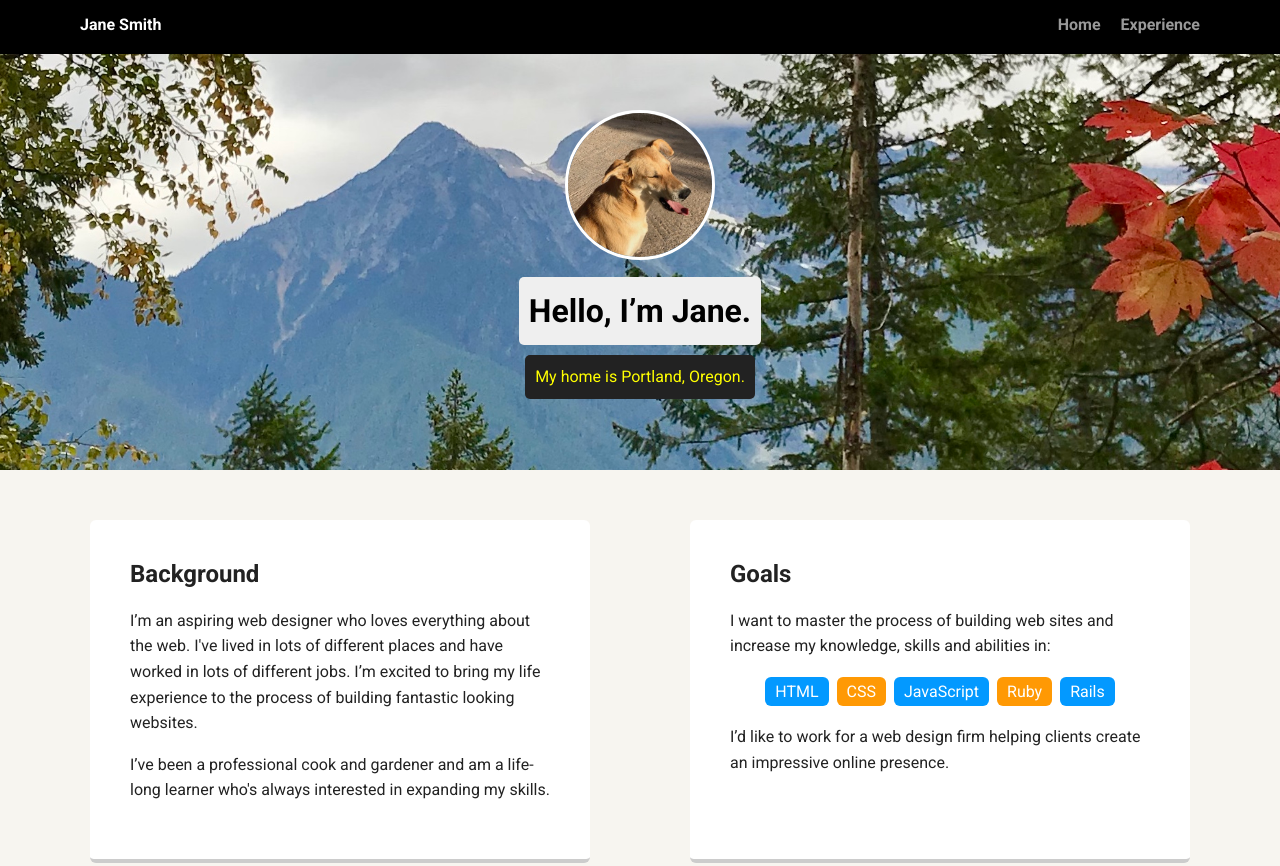
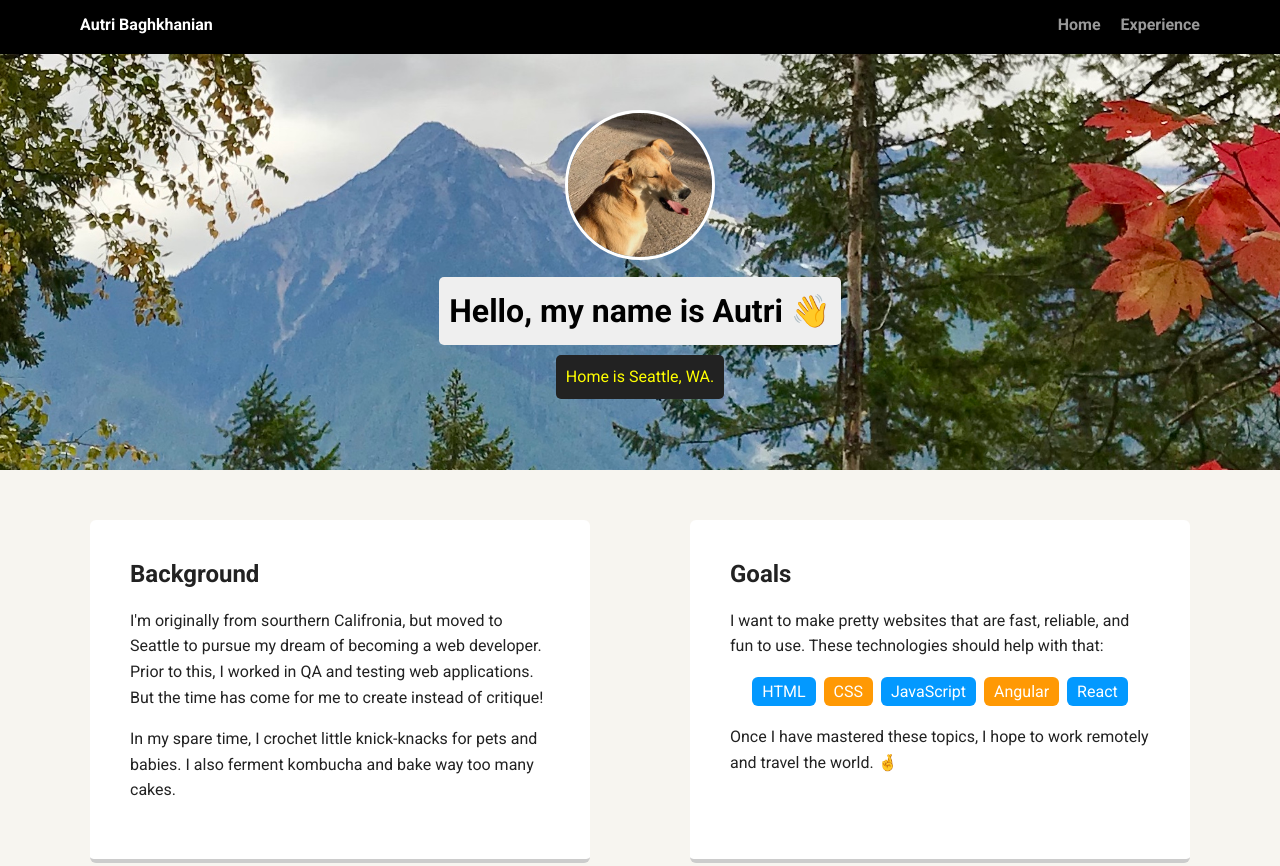
Before and after one commit to autri/TH-Project_1, a plain HTML site: page index.html in a window 1280 px wide. Shown: the top 866 px of the page. Drawn offline with Linux system fonts and the light colour scheme; a web font is replaced by a local one.

Commit message:
personalized text

```diff
--- a/index.html
+++ b/index.html
@@ -2,7 +2,7 @@
 <html lang="en">
 <head>
   <meta charset="utf-8">
-  <title>Jane Smith's Profile</title>
+  <title>Autri Baghkhanian's Profile</title>
   <meta name="viewport" content="width=device-width, initial-scale=1.0">
   <link rel="stylesheet" href="styles.css">
   <link href="https://fonts.googleapis.com/css?family=Muli%7CRoboto:400,300,500,700,900" rel="stylesheet"></head>
@@ -10,7 +10,7 @@
 
     <div class="main-nav">
         <ul class="nav">
-          <li class="name">Jane Smith</li>
+          <li class="name">Autri Baghkhanian</li>
           <li><a href="#">Home</a></li>
           <li><a href="#">Experience</a></li>
         </ul>
@@ -18,28 +18,28 @@
 
     <header>
       <img src="images/dog.jpg" alt="Dog yawning" class="profile-image">
-      <h1 class="tag name">Hello, I’m Jane.</h1>
-      <p class="tag location">My home is Portland, Oregon.</p>
+      <h1 class="tag name">Hello, my name is Autri 👋</h1>
+      <p class="tag location">Home is Seattle, WA.</p>
     </header>
 
     <main class="flex">
       <div class="card">
         <h2>Background</h2>
-        <p>I’m an aspiring web designer who loves everything about the web. I've lived in lots of different places and have worked in lots of different jobs. I’m excited to bring my life experience to the process of building fantastic looking websites.</p>
-        <p>I’ve been a professional cook and gardener and am a life-long learner who's always interested in expanding my skills.</p>
+        <p>I'm originally from sourthern Califronia, but moved to Seattle to pursue my dream of becoming a web developer. Prior to this, I worked in QA and testing web applications. But the time has come for me to create instead of critique!</p>
+        <p>In my spare time, I crochet little knick-knacks for pets and babies. I also ferment kombucha and bake way too many cakes.</p>
       </div>
 
       <div class="card">
         <h2>Goals</h2>
-        <p>I want to master the process of building web sites and increase my knowledge, skills and abilities in:</p>
+        <p>I want to make pretty websites that are fast, reliable, and fun to use. These technologies should help with that:</p>
         <ul class="skills">
           <li>HTML</li>
           <li>CSS</li>
           <li>JavaScript</li>
-          <li>Ruby</li>
-          <li>Rails</li>
+          <li>Angular</li>
+          <li>React</li>
         </ul>
-        <p>I’d like to work for a web design firm helping clients create an impressive online presence.</p>
+        <p>Once I have mastered these topics, I hope to work remotely and travel the world. 🤞</p>
       </div>
 
     </main>
```
